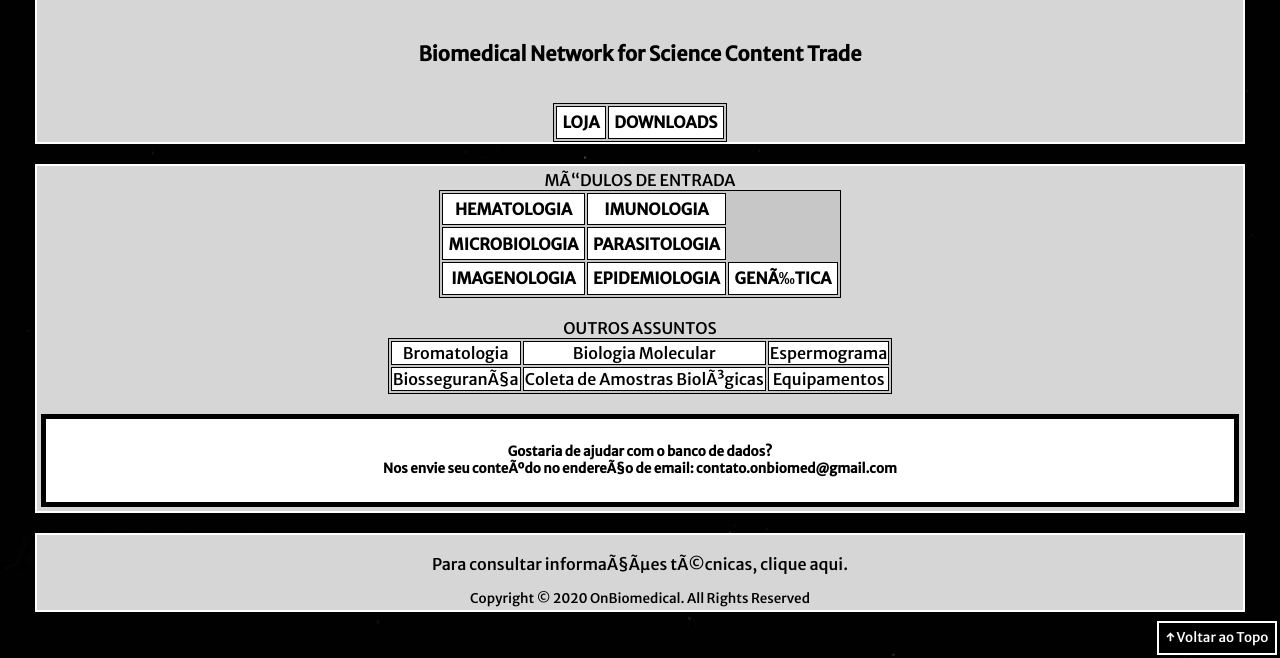
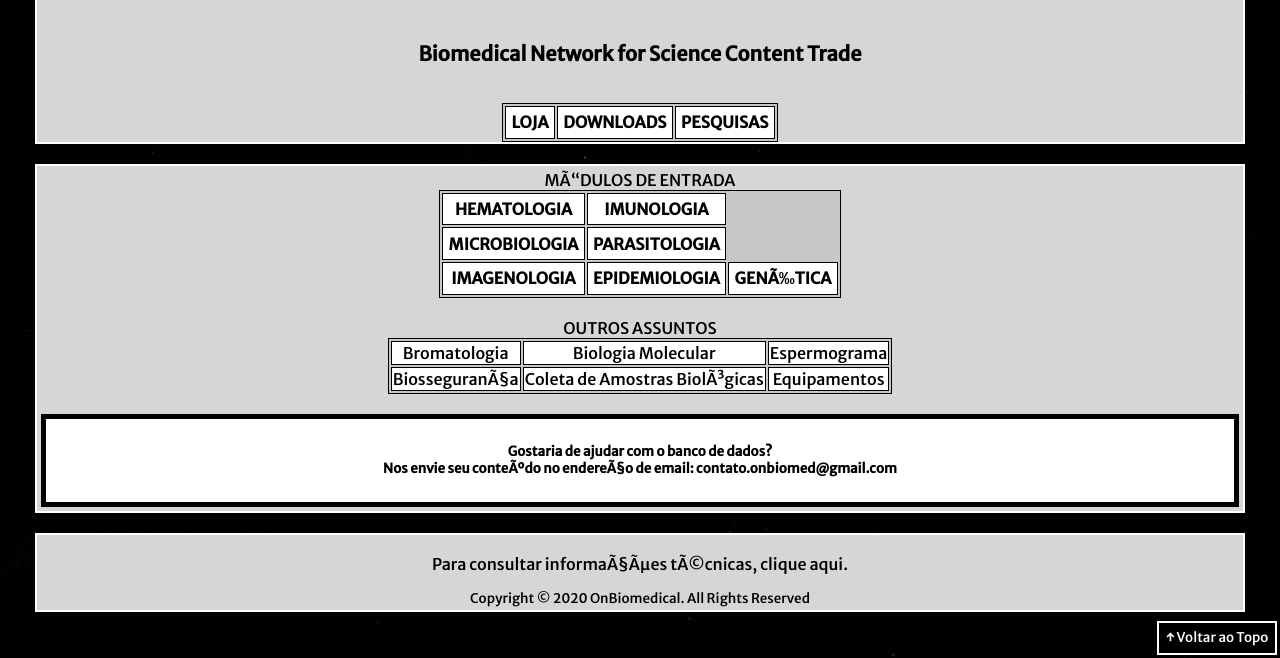
Before and after one commit to CarlosWall/val.id-project, a plain HTML site: page index.html in a window 1280 px wide. Shown: the part 142-800 px from the top of the page. Drawn offline with Linux system fonts and the light colour scheme.

Commit message:
commit on 'master'

```diff
--- a/index.html
+++ b/index.html
@@ -20,6 +20,7 @@
                         <tr>
                             <td><a href="loja.html">LOJA</a></td>
                             <td><a href="downloads.html">DOWNLOADS</a></td>
+                            <td><a href="pesquisa.html">PESQUISAS</a></td>
                         </tr>
                     </table>
                 </center>
```
